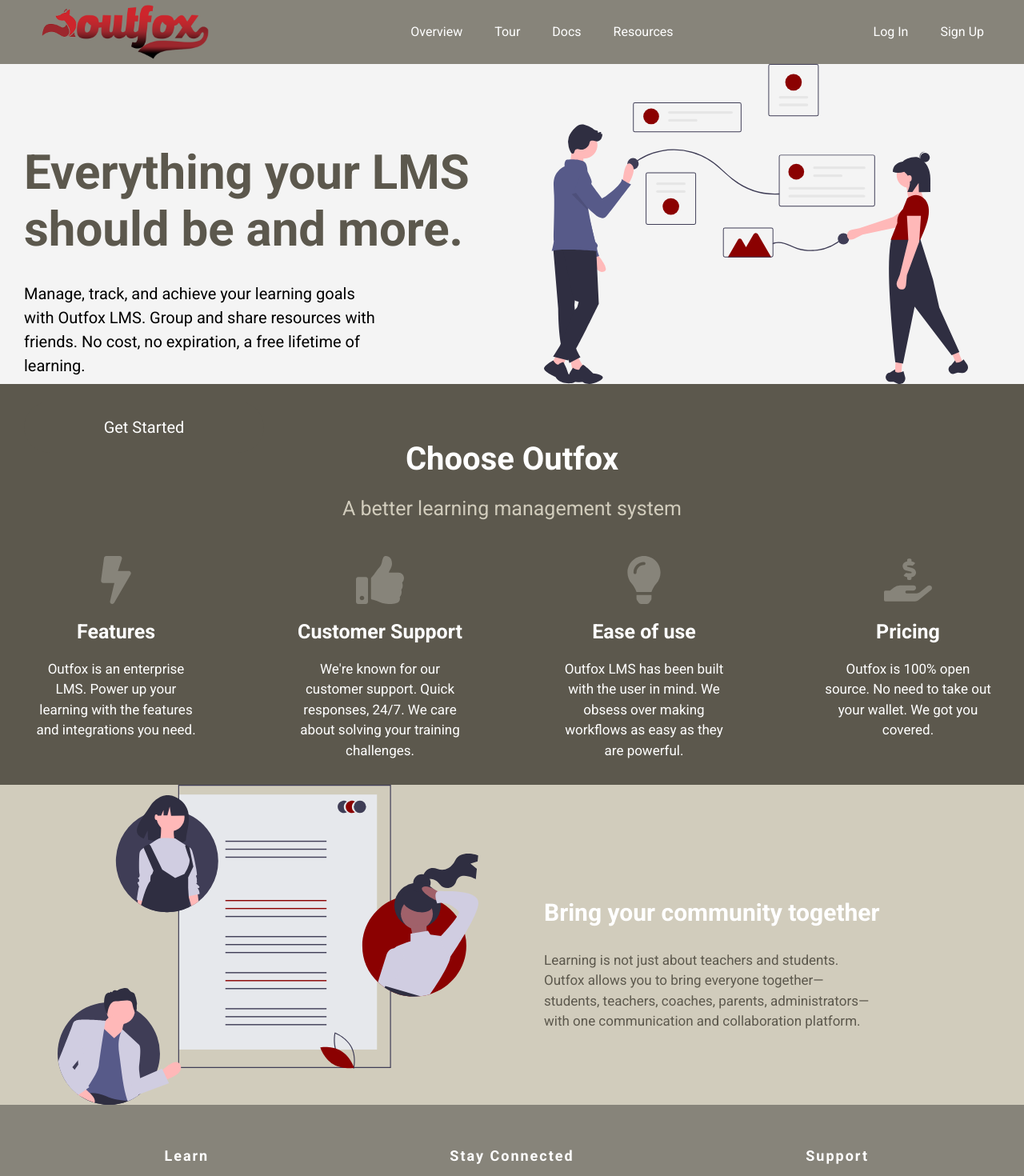
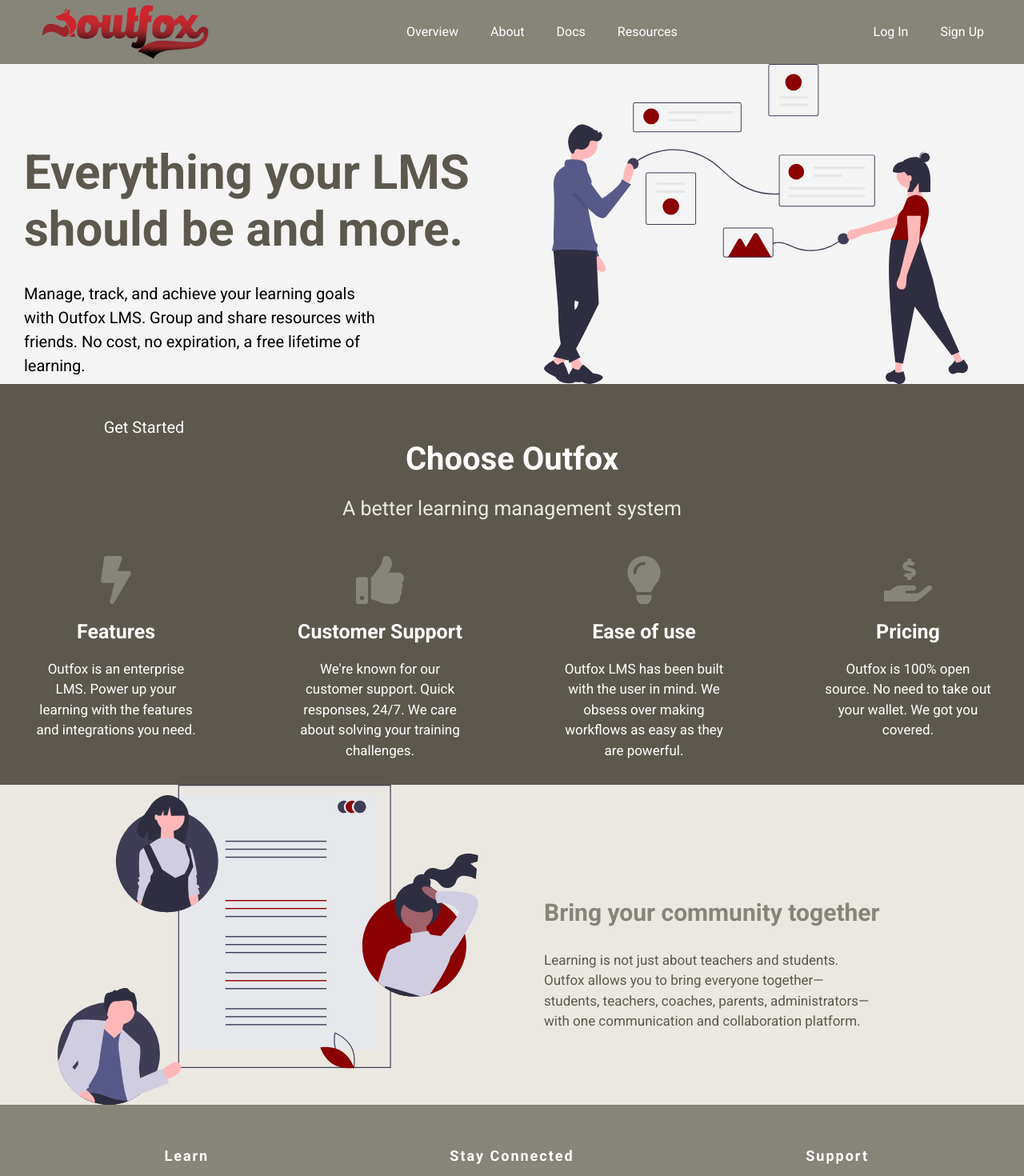
Before and after one commit to briangormanly/outfox, a React (Create React App) app in the folder client/: page / in a window 1280 px wide. Shown: the top 1470 px of the page at 80% size. Built offline with nearby package versions, Linux system fonts and the light colour scheme.

Commit message:
playing around with about page

```diff
--- a/client/src/components/HomeNavbar/HomeNavbar.jsx
+++ b/client/src/components/HomeNavbar/HomeNavbar.jsx
@@ -41,7 +41,7 @@ const HomeNavbar = () => {
 						<NavLink to="/">Overview</NavLink>
 					</NavItem>
 					<NavItem>
-						<NavLink to="/">Tour</NavLink>
+						<NavLink to="/about">About</NavLink>
 					</NavItem>
 					<NavItem>
 						<NavLink to="/">Docs</NavLink>
--- a/client/src/components/InfoSection/InfoSection.elements.js
+++ b/client/src/components/InfoSection/InfoSection.elements.js
@@ -2,7 +2,7 @@ import styled from 'styled-components';
 
 import { colors, Container } from '../../styles/globalStyles';
 
-const { primary, primaryLight, primaryDark, lightGrey, black, white } = colors;
+const { primary, primaryLight, primaryDark, lightGrey, black, white, secondaryLight } = colors;
 
 export const InfoSec = styled.section`
 	height: 50vh;
@@ -46,7 +46,7 @@ export const Column2 = styled(Column1)`
 export const Header = styled.h3`
 	font-size: 3em;
 	margin-top: 5rem;
-	color: ${white};
+	color: ${primary};
 	padding-left: 4rem;
 `;
 
--- a/client/src/styles/globalStyles.js
+++ b/client/src/styles/globalStyles.js
@@ -38,7 +38,7 @@ export const GlobalStyles = createGlobalStyle`
 
 export const colors = {
 	primary        : '#87847a',
-	primaryLight   : '#d1ccbc',
+	primaryLight   : '#ebe8e1',
 	primaryDark    : '#5c584d',
 	secondary      : '#129696',
 	secondaryLight : '#2ed1d1',
```
Also changed, not shown: client/src/pages/AboutPage/AboutPage.jsx (added, +13 -0 lines), client/src/pages/AboutPage/AboutPage.data.js (added).
